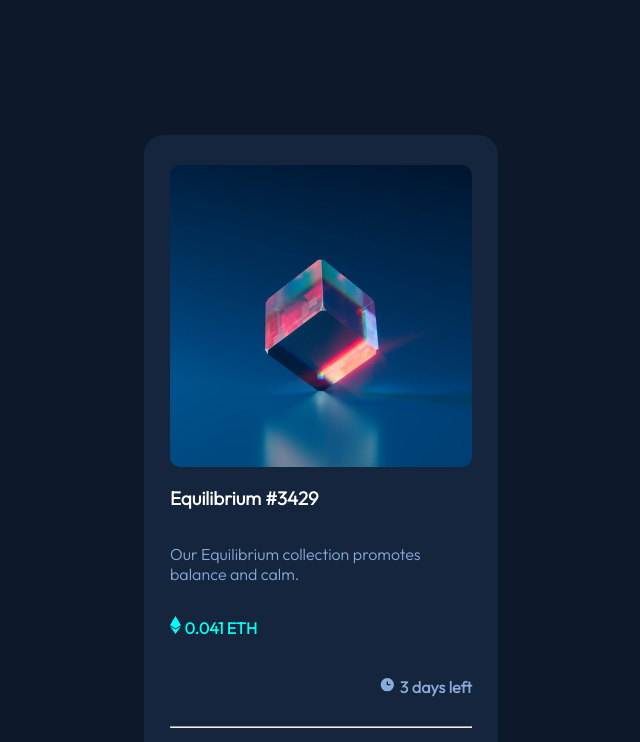
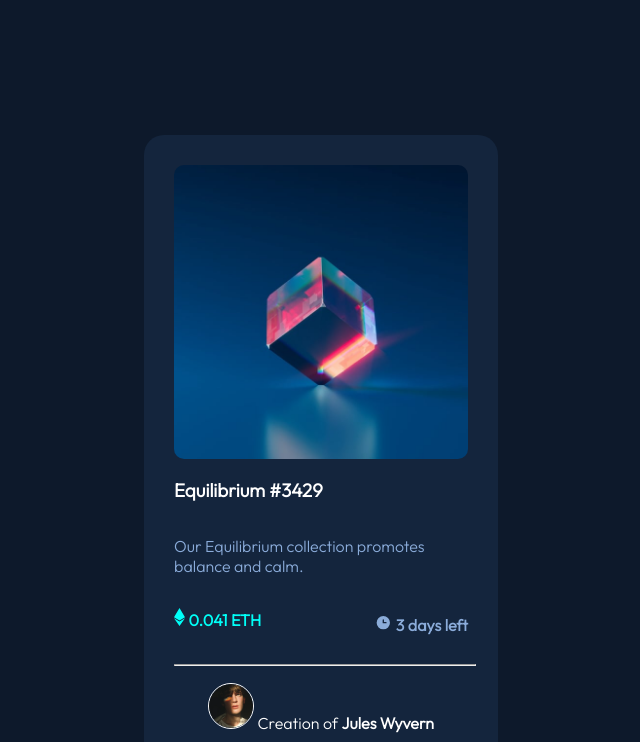
Before and after one commit to MarcoNarvaez/nft-card-component, a plain HTML site: page index.html in a window 1280 px wide. Shown: the part 320-1062 px from the top of the page, without its empty margins (319-959 px from the left). Drawn offline with Linux system fonts and the light colour scheme.

Commit message:
modificaciones

```diff
--- a/index.html
+++ b/index.html
@@ -19,7 +19,8 @@
         <p class="text">
             Our Equilibrium collection promotes balance and calm.
         </p>
-        <p class="price">
+        <div class="price-timer">
+          <p class="price">
             <img src="/public/icon-ethereum.svg">
             <b>0.041 ETH</b>
         </p>
@@ -27,9 +28,10 @@
             <img src="/public/icon-clock.svg">
             3 days left
         </h4>
+        </div>
         <hr style="width: 300px;">
         <footer class="created">
-          <img src="/public/image-avatar.png">
+          <img src="/public/image-avatar.png" style="width: 15%; border: 1px solid white; border-radius: 50%;">
             Creation of <b>Jules Wyvern</b>
         </footer>
     </div>
--- a/style.css
+++ b/style.css
@@ -6,10 +6,8 @@ body {
 .container {
     background-color: hsl(216, 50%, 16%);
     border-radius: 20px;
-    position: relative;
-    display: grid;
-    align-items: center;
-    justify-content: center;
+    display: flex;
+    flex-direction: column;
     margin: 36%;
     padding: 30px;
 }
@@ -42,3 +40,8 @@ body {
     margin-top: 3%;
     text-align: center;
 }
+
+.price-timer {
+    display: flex;
+    justify-content: space-between;
+}
```
